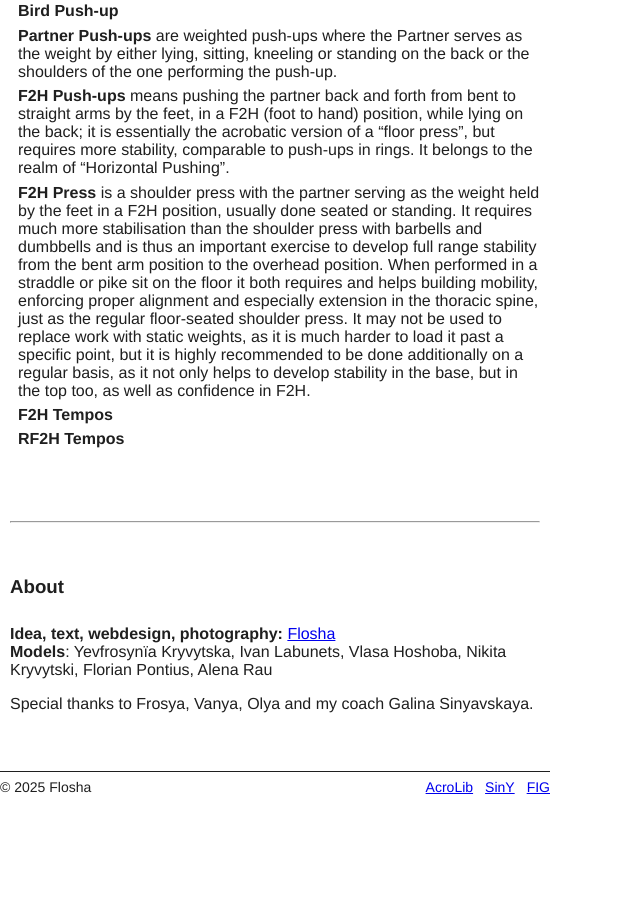
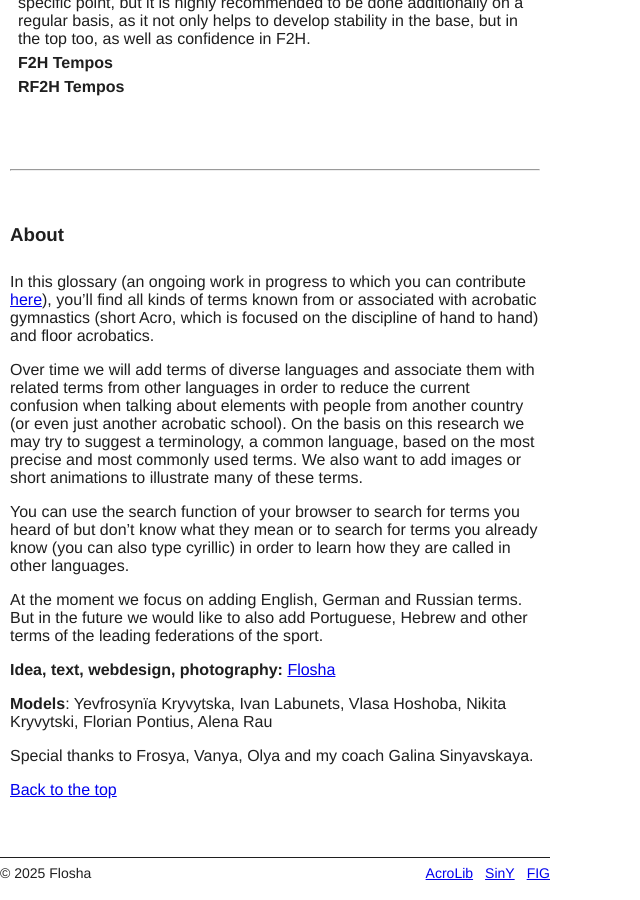
Before and after one commit to floshin/acrolib, a Jekyll site: the page built from glossary.md, in a window 1280 px wide and 900 px high, scrolled down 14153 px. Shown: the whole window, without its empty margins (0-640 px from the left). Built offline with Jekyll 4.4.1, drawn with Linux system fonts in a browser that asks for light colours; our own code applies the rules of GitHub Pages for plain Markdown files; before the commit the page ends 14967 px from its top, so only the background shows below that; some of the changed text lies outside the part shown.

Commit message:
Update glossary.md

```diff
--- a/glossary.md
+++ b/glossary.md
@@ -363,7 +355,18 @@ In German the Front Split is also commonly referred to as "Frauenspagat" (Womens
 
 ### About
 
+In this glossary (an ongoing work in progress to which you can contribute [here](https://github.com/floshin/acrolib/edit/main/glossary.md)), you'll find all kinds of terms known from or associated with acrobatic gymnastics (short Acro, which is focused on the discipline of hand to hand) and floor acrobatics.
+
+Over time we will add terms of diverse languages and associate them with related terms from other languages in order to reduce the current confusion when talking about elements with people from another country (or even just another acrobatic school). On the basis on this research we may try to suggest a terminology, a common language, based on the most precise and most commonly used terms. We also want to add images or short animations to illustrate many of these terms.
+
+You can use the search function of your browser to search for terms you heard of but don't know what they mean or to search for terms you already know (you can also type cyrillic) in order to learn how they are called in other languages.
+
+At the moment we focus on adding English, German and Russian terms. But in the future we would like to also add Portuguese, Hebrew and other terms of the leading federations of the sport.
+
 **Idea, text, webdesign, photography:** [Flosha](https://flosh.in)
+
 **Models**: Yevfrosynïa Kryvytska, Ivan Labunets, Vlasa Hoshoba, Nikita Kryvytski, Florian Pontius, Alena Rau
 
 Special thanks to Frosya, Vanya, Olya and my coach Galina Sinyavskaya.
+
+[Back to the top](#international-terminology-of-acrobatic-gymnastics)
```
Also changed, not shown: other parts of glossary.md (+0 -8 lines).
